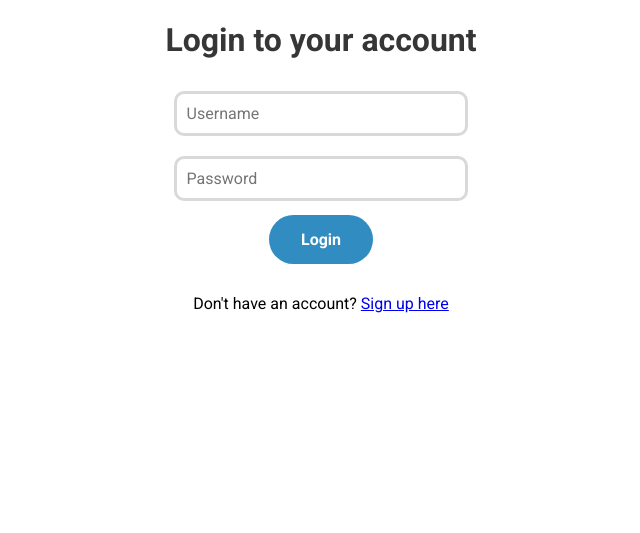
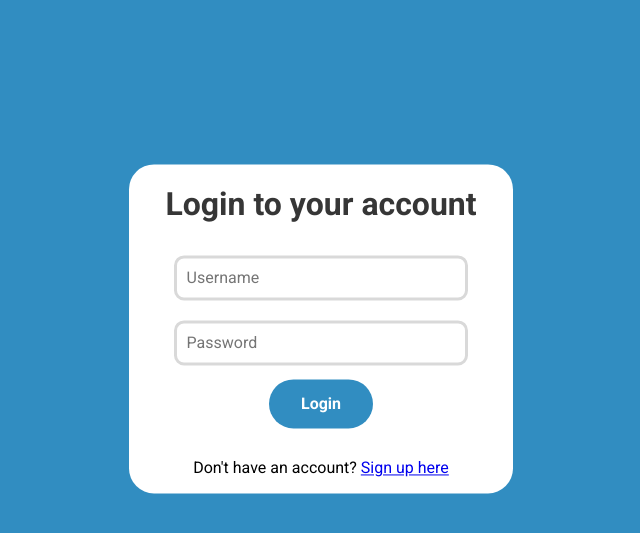
Before and after one commit to katelync12/HackDay24, a Django app: page /login/ in a window 1280 px wide. Shown: the top 533 px of the page, without its empty margins (319-959 px from the left). Run offline with Django 5.2, Linux system fonts and the light colour scheme.

Commit message:
login page, landing containers

```diff
--- a/hackday/babybytes/static/css/styles.css
+++ b/hackday/babybytes/static/css/styles.css
@@ -5,7 +5,7 @@
     justify-content: center;
     height: 500px;
     width: 700px;
-    background-color: #ffffff;
+    background-color: #ffff;
     align-items: center;
     border-radius: 10%;
 
@@ -25,9 +25,30 @@
     justify-content: center;
     align-items: center;
     text-align: center; /* Center text */
+    top: 50%;
+    transform: translateY(50%); /* Center the container vertically */
     width: 30%;
     height: 50%;
     margin: 0 auto; /*Center container horizontally */
+}
+
+.container-login {
+  display: flex;
+  flex-direction: column; /* Stack items vertically */
+  justify-content: center;
+  align-items: center;
+  text-align: center; /* Center text */
+  top: 50%;
+  transform: translateY(50%); /* Center the container vertically */
+  width: 30%;
+  height: 80%;
+  margin: 0 auto; /*Center container horizontally */
+  border-radius: 25px;
+  background-color: #ffff
+}
+
+.body-login {
+  background-color: #318DC1
 }
 
 body, h1, h2, h3, h4, h5, h6 {
--- a/hackday/babybytes/templates/login.html
+++ b/hackday/babybytes/templates/login.html
@@ -8,8 +8,8 @@
     <link rel="preconnect" href="https://fonts.gstatic.com" crossorigin>
     <link href="https://fonts.googleapis.com/css2?family=Roboto:ital,wght@0,100;0,300;0,400;0,500;0,700;0,900;1,100;1,300;1,400;1,500;1,700;1,900&display=swap" rel="stylesheet">
 </head>
-<body>
-    <div class="container-title">
+<body class="body-login">
+    <div class="container-login">
         <h1>Login to your account</h1>
         <form method="post">
             {% csrf_token %}
```
